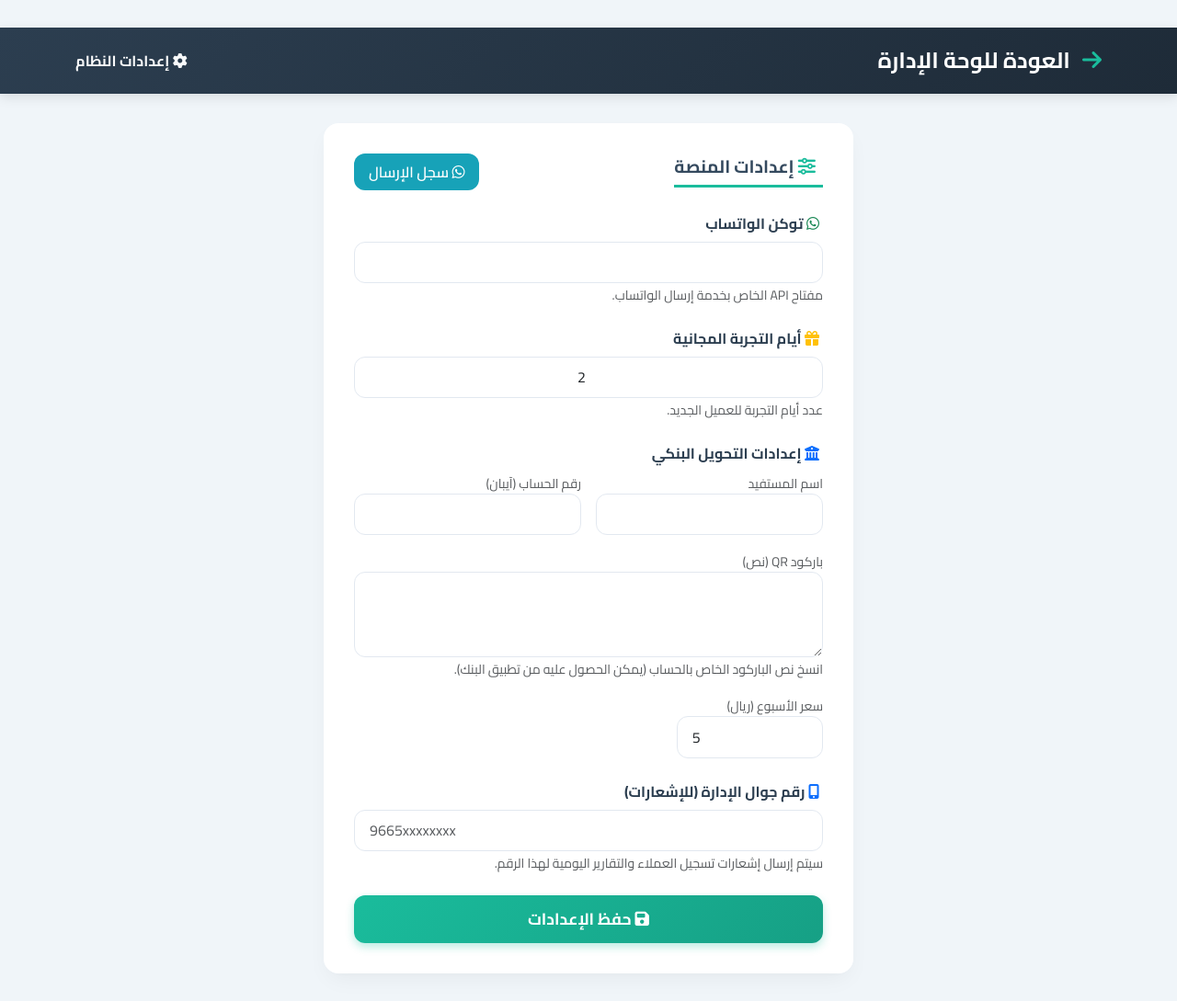
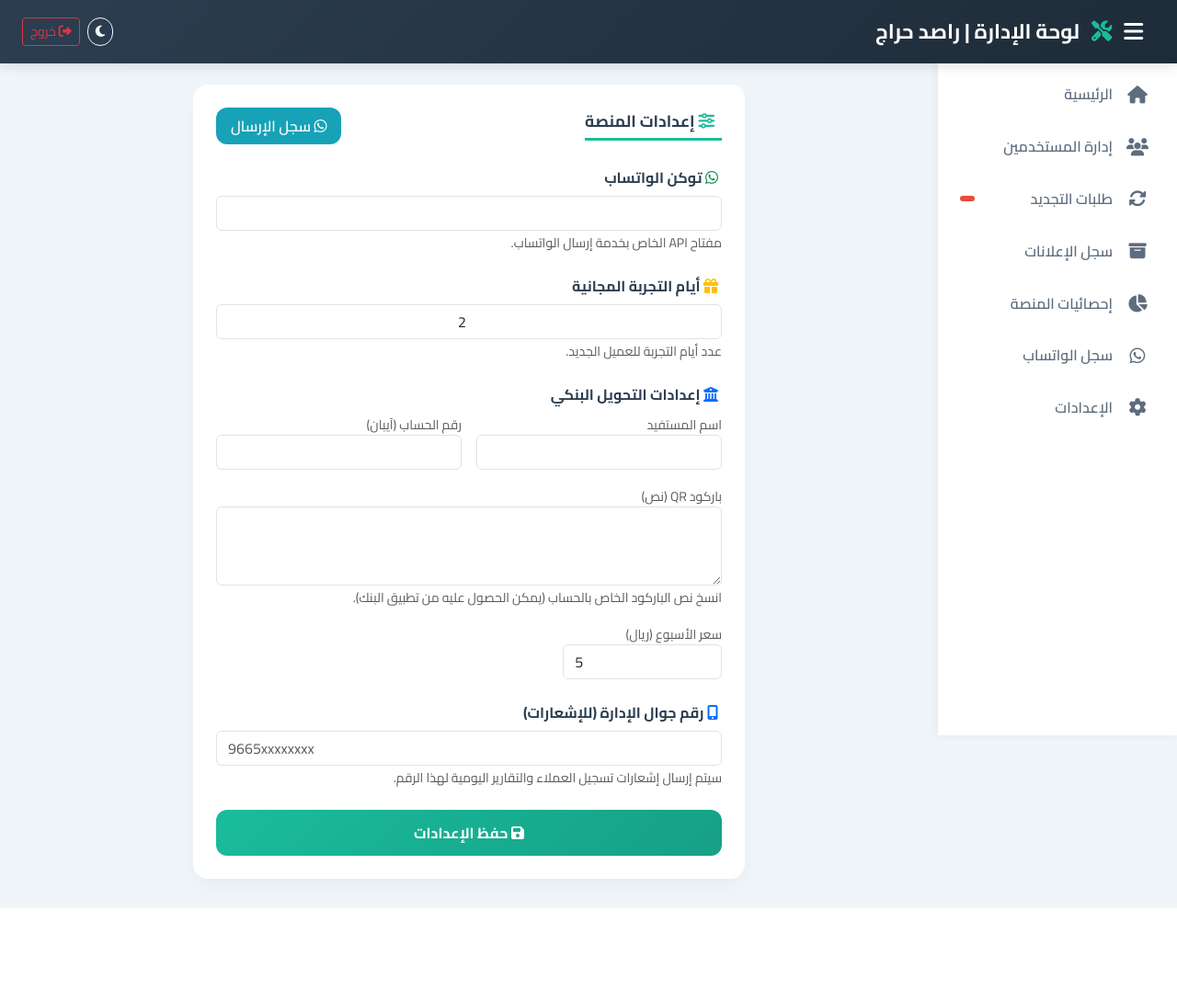
Before and after one commit to turky4500/haraj-saas, a Python web app: template templates/admin_settings.html in a window 1280 px wide. Shown: the whole page at 92% size. After the commit the page ends 988 px from the top, so only its background shows below. Run offline with Jinja, Linux system fonts and the light colour scheme; the template is opened without the code that fills it, so the values that code supplies are empty.

Commit message:
Update admin_settings.html

```diff
--- a/templates/admin_settings.html
+++ b/templates/admin_settings.html
@@ -1,142 +1,17 @@
-<!DOCTYPE html>
-<html dir="rtl" lang="ar">
-<head>
-    <meta charset="UTF-8">
-    <meta name="viewport" content="width=device-width, initial-scale=1.0">
-    <title>إعدادات النظام - راصد حراج</title>
-    <!-- Google Fonts -->
-    <link href="https://fonts.googleapis.com/css2?family=Cairo:wght@400;500;600;700&display=swap" rel="stylesheet">
-    <!-- Bootstrap RTL -->
-    <link href="https://cdn.jsdelivr.net/npm/bootstrap@5.3.0/dist/css/bootstrap.rtl.min.css" rel="stylesheet">
-    <!-- Font Awesome -->
-    <link rel="stylesheet" href="https://cdnjs.cloudflare.com/ajax/libs/font-awesome/6.4.0/css/all.min.css">
-    <style>
-        :root {
-            --primary: #1abc9c;
-            --primary-dark: #16a085;
-            --secondary: #34495e;
-            --light-bg: #f8fafc;
-            --card-shadow: 0 10px 25px -5px rgba(0,0,0,0.05), 0 8px 10px -6px rgba(0,0,0,0.02);
-            --border-radius: 16px;
-        }
-        body {
-            font-family: 'Cairo', sans-serif;
-            background-color: #f0f5f9;
-            color: #2c3e50;
-            padding: 30px 0;
-        }
-        .navbar-custom {
-            background: linear-gradient(135deg, #2c3e50 0%, #1e2b38 100%);
-            padding: 0.8rem 1rem;
-            box-shadow: 0 4px 12px rgba(0,0,0,0.1);
-            margin-bottom: 2rem;
-        }
-        .navbar-custom .navbar-brand {
-            font-weight: 700;
-            font-size: 1.5rem;
-            color: white;
-        }
-        .navbar-custom .navbar-brand i {
-            color: var(--primary);
-            margin-left: 8px;
-        }
-        .glass-card {
-            background: rgba(255,255,255,0.95);
-            backdrop-filter: blur(4px);
-            border-radius: var(--border-radius);
-            border: 1px solid rgba(255,255,255,0.5);
-            box-shadow: var(--card-shadow);
-            padding: 2rem;
-        }
-        .section-title {
-            font-size: 1.2rem;
-            font-weight: 700;
-            color: var(--secondary);
-            border-bottom: 3px solid var(--primary);
-            padding-bottom: 0.5rem;
-            margin-bottom: 1.5rem;
-            display: inline-block;
-        }
-        .form-control, .input-group-text {
-            border-radius: 12px;
-            border: 1px solid #e2e8f0;
-            padding: 0.6rem 1rem;
-        }
-        .form-control:focus {
-            border-color: var(--primary);
-            box-shadow: 0 0 0 3px rgba(26,188,156,0.2);
-        }
-        .btn-primary-custom {
-            background: linear-gradient(135deg, var(--primary), var(--primary-dark));
-            border: none;
-            border-radius: 12px;
-            padding: 0.8rem;
-            font-weight: 700;
-            font-size: 1.1rem;
-            color: white;
-            transition: 0.3s;
-            box-shadow: 0 4px 10px rgba(26,188,156,0.3);
-        }
-        .btn-primary-custom:hover {
-            transform: translateY(-2px);
-            box-shadow: 0 8px 20px rgba(26,188,156,0.4);
-        }
-        .btn-info-custom {
-            background: #17a2b8;
-            border: none;
-            border-radius: 12px;
-            padding: 0.5rem 1rem;
-            font-weight: 600;
-            color: white;
-            transition: 0.3s;
-        }
-        .btn-info-custom:hover {
-            background: #138496;
-            transform: translateY(-2px);
-        }
-        body.dark-mode {
-            background-color: #121212;
-            color: #e5e7eb;
-        }
-        body.dark-mode .glass-card {
-            background: #1f2937;
-            border-color: #374151;
-        }
-    </style>
-</head>
-<body>
-    <nav class="navbar navbar-custom">
-        <div class="container">
-            <a class="navbar-brand" href="/admin_dashboard">
-                <i class="fas fa-arrow-right"></i> العودة للوحة الإدارة
-            </a>
-            <span class="text-light fw-bold"><i class="fas fa-cog"></i> إعدادات النظام</span>
-        </div>
-    </nav>
-
-    <div class="container" style="max-width: 600px;">
-        <div class="glass-card">
+{% extends "admin_base.html" %}
+{% block title %}إعدادات النظام - لوحة الإدارة{% endblock %}
+{% block content %}
+<div class="glass-card" style="max-width: 600px; margin: 0 auto;">
     <div class="d-flex justify-content-between align-items-center mb-4">
         <h4 class="section-title mb-0">
             <i class="fas fa-sliders-h ms-2" style="color: var(--primary);"></i> إعدادات المنصة
         </h4>
-                <a href="/admin/whatsapp_logs" class="btn btn-info-custom">
+        <a href="{{ url_for('admin_whatsapp_logs') }}" class="btn btn-info-custom">
             <i class="fab fa-whatsapp"></i> سجل الإرسال
         </a>
     </div>
 
-            {% with messages = get_flashed_messages(with_categories=true) %}
-                {% if messages %}
-                    {% for category, message in messages %}
-                        <div class="alert alert-{{ category }} alert-dismissible fade show shadow-sm rounded-4 py-3" role="alert">
-                            {{ message }}
-                            <button type="button" class="btn-close" data-bs-dismiss="alert"></button>
-                        </div>
-                    {% endfor %}
-                {% endif %}
-            {% endwith %}
-
-            <form action="/admin_settings" method="POST">
+    <form method="POST">
         <!-- توكن الواتساب -->
         <div class="mb-4">
             <label class="form-label fw-bold"><i class="fab fa-whatsapp text-success ms-1"></i> توكن الواتساب</label>
@@ -189,13 +64,22 @@
         </div>
     </form>
 </div>
-    </div>
-
-    <script>
-        // دعم الوضع الليلي إذا كان مفعلاً من قبل
-        if(localStorage.getItem('darkMode') === 'enabled') {
-            document.body.classList.add('dark-mode');
+<style>
+    .btn-primary-custom {
+        background: linear-gradient(135deg, #1abc9c, #16a085);
+        border: none;
+        border-radius: 12px;
+        padding: 0.8rem;
+        font-weight: 700;
+        color: white;
     }
-    </script>
-</body>
-</html>
+    .btn-info-custom {
+        background: #17a2b8;
+        border: none;
+        border-radius: 12px;
+        padding: 0.5rem 1rem;
+        font-weight: 600;
+        color: white;
+    }
+</style>
+{% endblock %}
```
Lines whose indentation alone changed are shown as unchanged.
